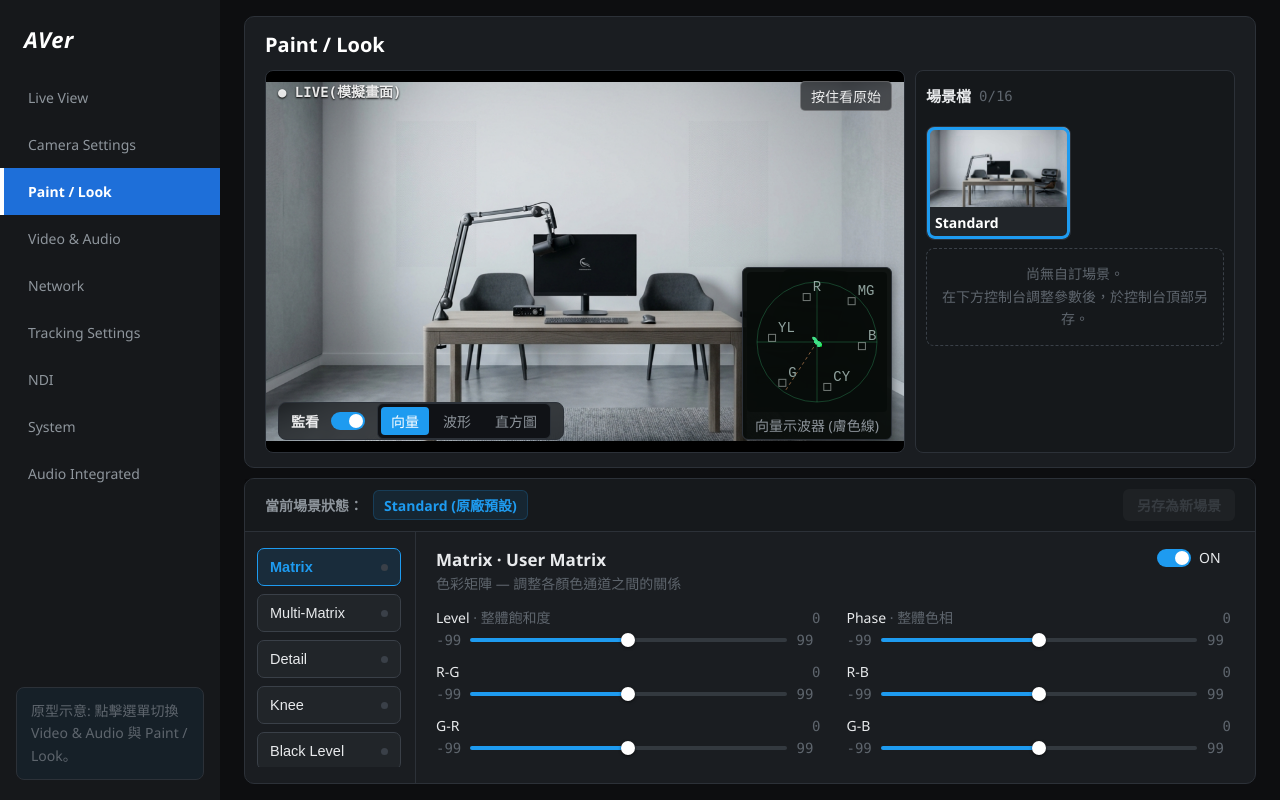
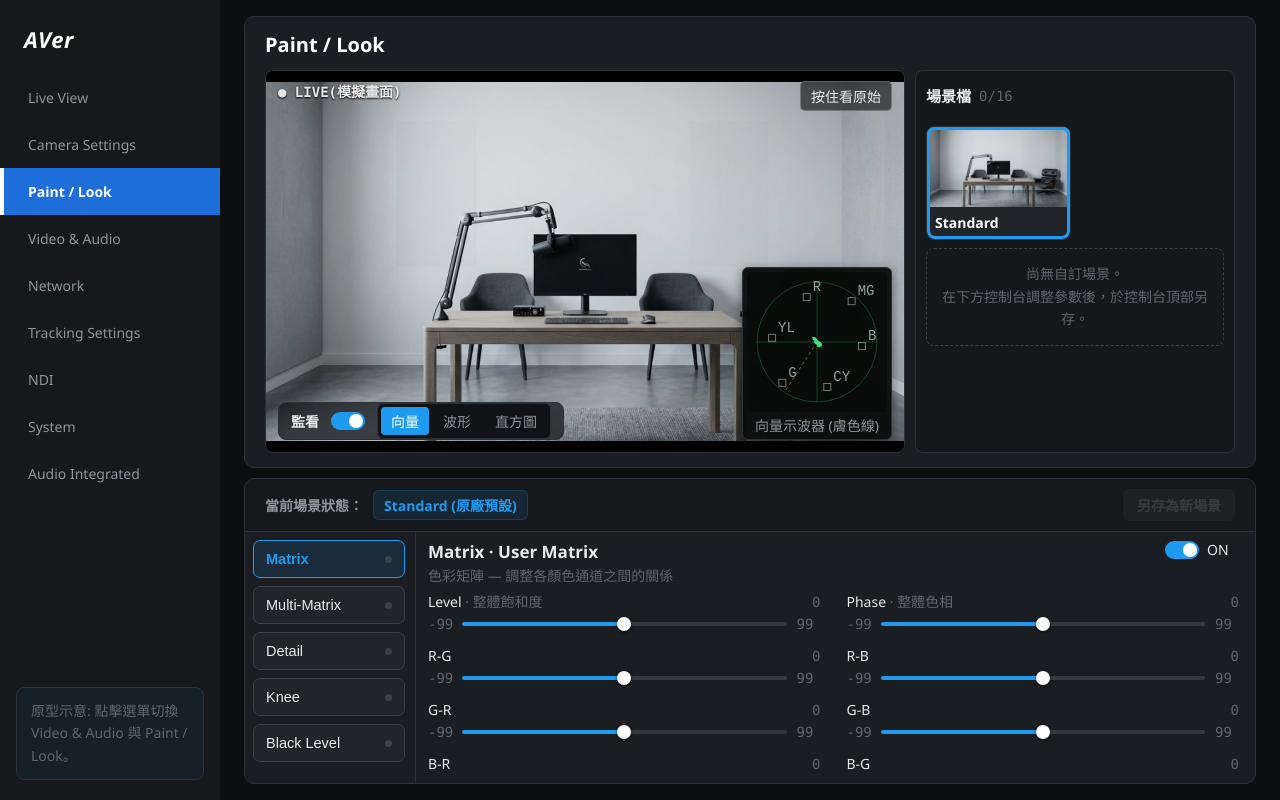
Before and after one commit to shiunhao/user-matrix, a React (Vite) app: page / in a window 1280 px wide. Built offline with nearby package versions, Linux system fonts and the light colour scheme.

Commit message:
Adjust nav and controls padding, reduce gaps and header margin to prevent clipping

```diff
--- a/src/TR615PaintLookV3_1.jsx
+++ b/src/TR615PaintLookV3_1.jsx
@@ -492,7 +492,8 @@ function Toggle({ on, onChange, label }) {
  */
 function BlockHeader({ title, sub, right }) {
   return (
-    <div style={{ display: "flex", justifyContent: "space-between", alignItems: "flex-start", marginBottom: 14, gap: 10 }}>
+    // 2026-06-16 修改註記：配合 Chrome 100% 下防裁切，將 marginBottom 由 14 縮小為 6
+    <div style={{ display: "flex", justifyContent: "space-between", alignItems: "flex-start", marginBottom: 6, gap: 10 }}>
       <div>
         <div style={{ fontSize: 17, fontWeight: 600, color: T.text }}>{title}</div>
         <div style={{ fontSize: 14, color: T.faint, marginTop: 2 }}>{sub}</div>
@@ -1539,10 +1540,12 @@ export default function App() {
               </div>
             }
           />
-          <div style={{ opacity: st.multiOn ? 1 : 0.35, pointerEvents: st.multiOn ? "auto" : "none", display: "flex", gap: 24, flexWrap: "wrap", alignItems: "center", width: "100%", boxSizing: "border-box" }}>
+          {/* 2026-06-16 修改註記：配合 Chrome 100% 下防裁切，將 gap 由 24 縮小為 10 */}
+          <div style={{ opacity: st.multiOn ? 1 : 0.35, pointerEvents: st.multiOn ? "auto" : "none", display: "flex", gap: 10, flexWrap: "wrap", alignItems: "center", width: "100%", boxSizing: "border-box" }}>
 
             {multiStyle === "wheel" ? (
-              <div style={{ display: "flex", gap: 24, flexWrap: "wrap", alignItems: "center", width: "100%" }}>
+              <div style={{ display: "flex", gap: 10, flexWrap: "wrap", alignItems: "center", width: "100%" }}>
+                {/* 2026-06-16 修改註記：配合 Chrome 100% 下防裁切，將 gap 由 24 縮小為 10 */}
                 {/* === 雷達色環:選擇態(6軸) ↔ 聚焦態(單軸) === */}
                 {/* 2026-06-16 修改註記：配合 Chrome 100% 縮放狀態下能完整顯現色相環，外層容器調整為 230px 並以 scale(0.78) 縮小顯示以防底部被裁切 */}
                 <div style={{ display: "flex", justifyContent: "center", alignItems: "center", width: 230, height: 230, flexShrink: 0, overflow: "visible" }}>
@@ -2405,10 +2408,11 @@ export default function App() {
             <div id="aver-adjustments-workspace" style={{ display: "flex", gap: 0, flex: 1, minHeight: 0, width: "100%" }}>
 
               {/* 左側選單切換 (Block Selection Navigation) */}
+              {/* 2026-06-16 修改註記：配合 Chrome 100% 下防裁切，將 padding 由 16px 12px 縮小為 8px 8px */}
               <div id="aver-adjustments-nav" style={{
                 width: 170,
                 flexShrink: 0,
-                padding: "16px 12px",
+                padding: "8px 8px",
                 boxSizing: "border-box",
                 display: "flex",
                 flexDirection: "column",
@@ -2436,10 +2440,11 @@ export default function App() {
               </div>
 
               {/* 右側具體調整項 (Parameters Control Stage) */}
+              {/* 2026-06-16 修改註記：配合 Chrome 100% 下防裁切，將 padding 由 16px 20px 縮小為 8px 12px */}
               <div id="aver-adjustments-controls" style={{
                 flex: 1,
                 borderLeft: `1px solid ${T.line}`,
-                padding: "16px 20px",
+                padding: "8px 12px",
                 minWidth: 0,
                 display: "flex",
                 flexDirection: "column",
```
